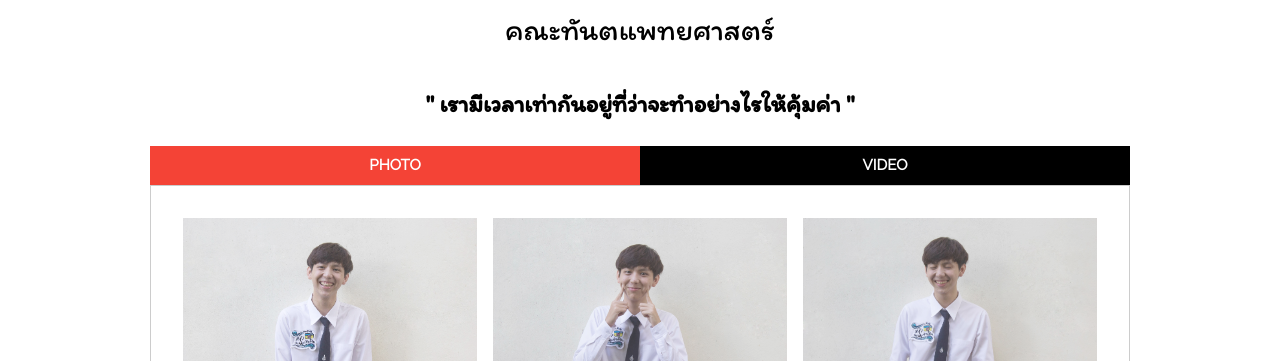
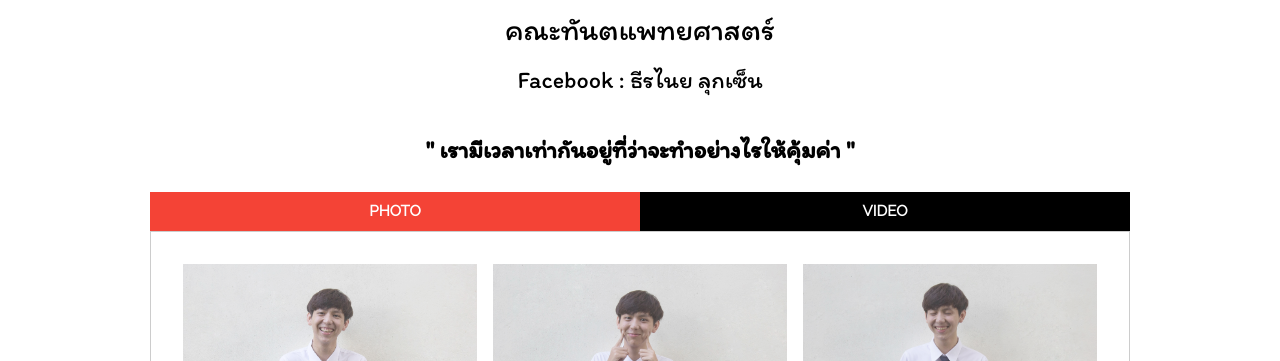
Before and after one commit to impalmn/16Inspirations-four, a plain HTML site: page index.html in a window 1280 px wide. Shown: the part 739-1100 px from the top of the page. Drawn offline with nearby package versions, Linux system fonts and the light colour scheme.

Commit message:
Update index.html

```diff
--- a/index.html
+++ b/index.html
@@ -43,6 +43,7 @@ h2,h3,h4,h5,h6,p {font-family: "Itim", sans-serif}
   <div class="w3-content">
     <h2 class="w3-center w3-text-black w3-xxlarge"><b>นายธีรไนย ลุกเซ็น ( โฟร์ )</b></h2>
     <h2 class="w3-center w3-text-black">คณะทันตแพทยศาสตร์</h2>
+    <h3 class="w3-center w3-text-black">Facebook : ธีรไนย ลุกเซ็น</h3>
 
   <!-- ???? -->
 <div class="w3-container w3-center">
```
